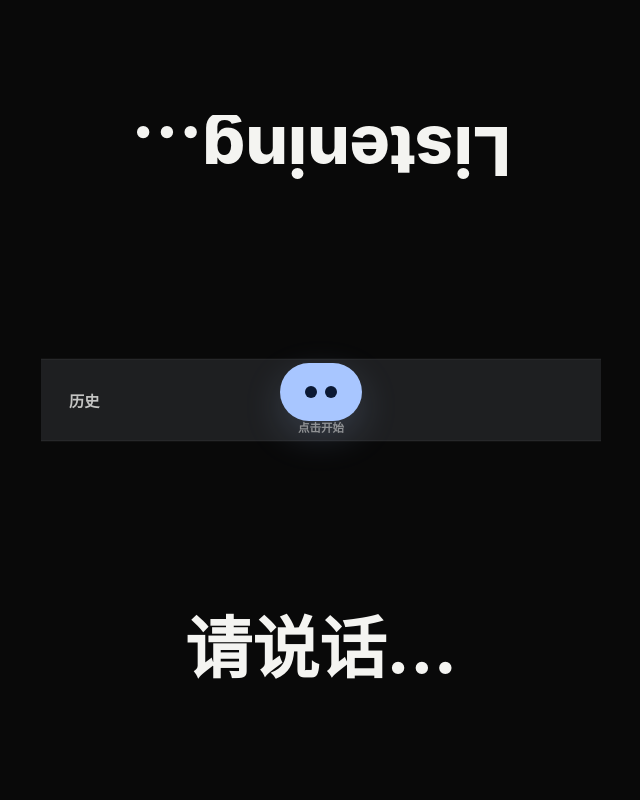
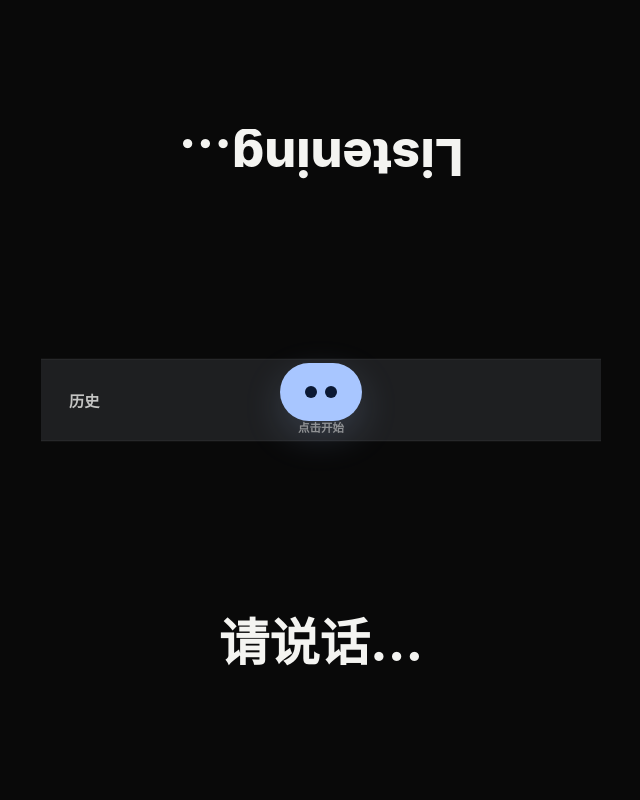
Before and after one commit to yangzongyuan672-maker/face-to-face-ai-translator, a website: page public/index.html in a window 1280 px wide. Shown: the whole page, without its empty margins (319-959 px from the left). Drawn offline with Linux system fonts and the light colour scheme.

Commit message:
Prevent caption overlap on long translations

```diff
--- a/public/styles.css
+++ b/public/styles.css
@@ -73,21 +73,17 @@ button {
   display: flex;
   flex-direction: column;
   justify-content: flex-end;
-  gap: 18px;
   overflow: hidden;
 }
 
 .caption {
   display: grid;
-  gap: 8px;
-  opacity: 0.34;
-  transform: scale(0.94);
-  transition: opacity 180ms ease, transform 180ms ease;
+  gap: 10px;
+  opacity: 1;
 }
 
 .caption.active {
   opacity: 1;
-  transform: scale(1);
 }
 
 .caption-source,
@@ -99,17 +95,25 @@ button {
 .caption-source {
   min-height: 1.5em;
   color: var(--soft);
-  font-size: clamp(1.28rem, 5.2vw, 2rem);
-  line-height: 1.2;
+  font-size: clamp(1rem, 4.2vw, 1.45rem);
+  line-height: 1.22;
   font-weight: 520;
+  display: -webkit-box;
+  -webkit-line-clamp: 3;
+  -webkit-box-orient: vertical;
+  overflow: hidden;
 }
 
 .caption-translation {
   color: var(--text);
-  font-size: clamp(2.15rem, 10vw, 4.2rem);
-  line-height: 1.06;
+  font-size: clamp(1.85rem, 8.1vw, 3.15rem);
+  line-height: 1.08;
   font-weight: 760;
   letter-spacing: 0;
+  display: -webkit-box;
+  -webkit-line-clamp: 5;
+  -webkit-box-orient: vertical;
+  overflow: hidden;
 }
 
 .control-strip {
```
